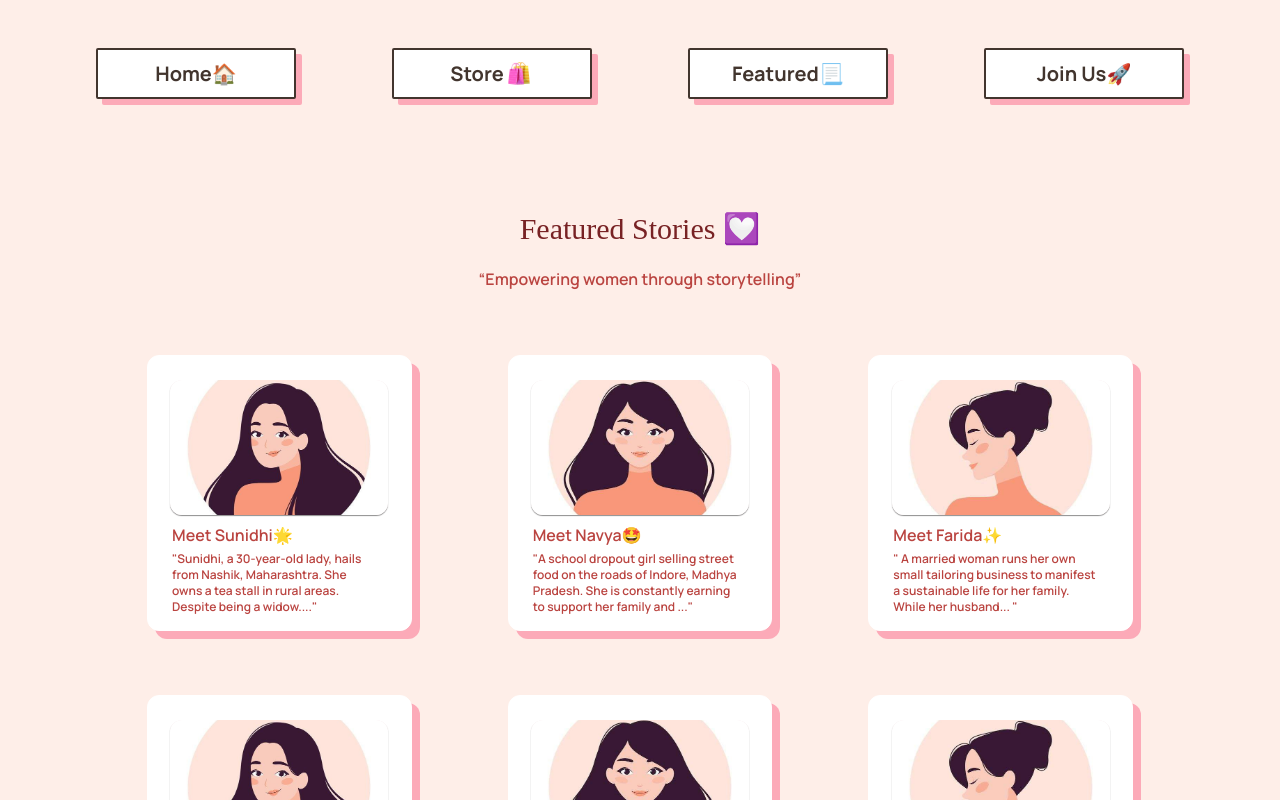
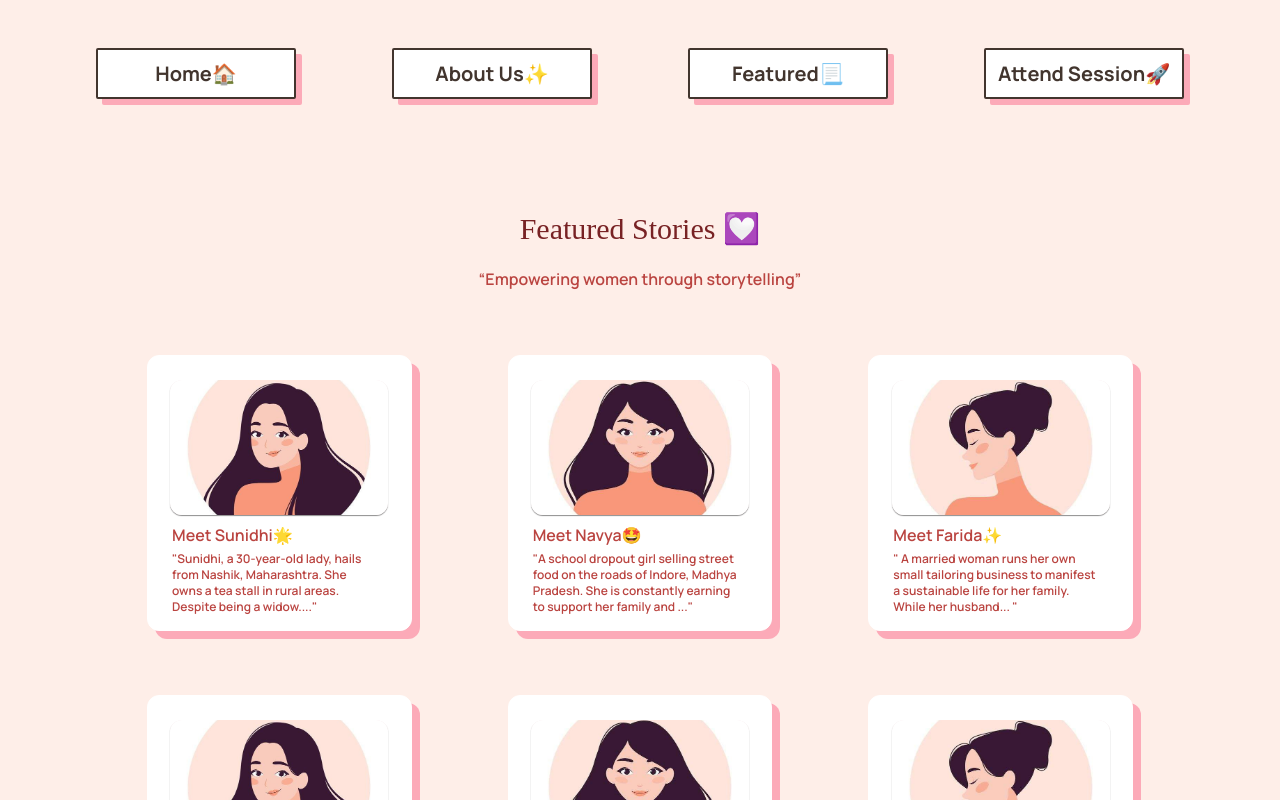
Before and after one commit to Nishantjain10/streeVendors, a React (Create React App) app: page /featured in a window 1280 px wide. Shown: the top 800 px of the page. Built offline with nearby package versions, Linux system fonts and the light colour scheme; a web font is replaced by a local one.

Commit message:
added attend session btn

```diff
--- a/src/components/Addstore.jsx
+++ b/src/components/Addstore.jsx
@@ -4,6 +4,7 @@ import Modal from 'react-modal';
 import Input from './Input';
 import stores from '../backend/stores';
 import { useState, useEffect } from "react";
+import './styles.css'
 
 const customStyles = {
   content: {
@@ -77,13 +78,17 @@ function AddStore() {
         contentLabel="Modal"
       >
         <h2 ref={(_subtitle) => (subtitle = _subtitle)}>Add Store</h2>
-        <button onClick={closeModal}>Done</button>
-        <div>Enter details</div>
+        <button onClick={closeModal}>❌</button>
+        <div>Store Name:</div>
+        <div className="profile-name-input-wrapper w-fit mx-auto pt-8 pl-6">
+
+        </div>
         <form onSubmit={handleSubmit}>
             <Input
+              className = "profile-name-input-wrapper w-fit mx-auto pt-8 pl-6"
               name="title"
               type="text"
-              value={user.title}
+              // value={}
               placeholder={"Enter title"}
               handleInput={handleInput}
             />
@@ -121,7 +126,8 @@ function AddStore() {
               handleInput={handleInput}
             /> */}
             <br />
-            <input type="submit" value="Update" />
+            {/* <input type="submit" value="Update" onClick={closeModal}/> */}
+            <button type="submit" onClick={closeModal}>Save</button>
           </form>
       </Modal>
     </div>
--- a/src/pages/featured.jsx
+++ b/src/pages/featured.jsx
@@ -3,11 +3,30 @@ import Footer from "../components/footer";
 import Sunidhi from "../assets/sunidhi.jpg"
 import Navya from "../assets/navya.jpg"
 import Farida from "../assets/farida.jpg"
+import { Link } from "react-router-dom";
+
 
 function Featured() {
   return (
     <div className="featured-wrapper min-h-screen bg-sober-pink sm:container sm:mx-auto">
-      <Navbar />
+      <div className="sm:container sm:mx-auto nav-wrapper flex justify-center items-center">
+        <ul className="list-wrapper flex flex-row justify-around align-center mt-12">
+          <li className="list-items mx-12">
+          <Link className="" to={"/"}>
+            <button className="button-wrapper py-2 bg-white px-3 text-black border-2 rounded-sm border-slate-500 border-solid hover:bg-slate-50  hover:text-green-900 transition-all">Home🏠</button>
+          </Link>
+            </li>
+          <li className="list-items mx-12"><button className="button-wrapper py-2 px-3 rounded-sm bg-white hover:bg-slate-50 transition-all"><a className="" href="#issues">About Us✨</a></button></li>
+          <li className="list-items mx-12">
+          <Link className="" to={"/Featured"}>
+            <button className="button-wrapper py-2 px-3 rounded-sm bg-white hover:bg-slate-50 transition-all">Featured📃</button>
+          </Link>
+          </li>
+          <li className="list-items mx-12">
+            <button className="button-wrapper py-2 px-2 rounded-sm bg-white hover:bg-slate-50 transition-all">Attend Session🚀</button>
+            </li>
+        </ul>
+        </div>
       <div className="heading-wrapper text-[#782224] font-alice text-3xl mt-28 items-center flex justify-center">
         Featured Stories 💟
       </div>
```
